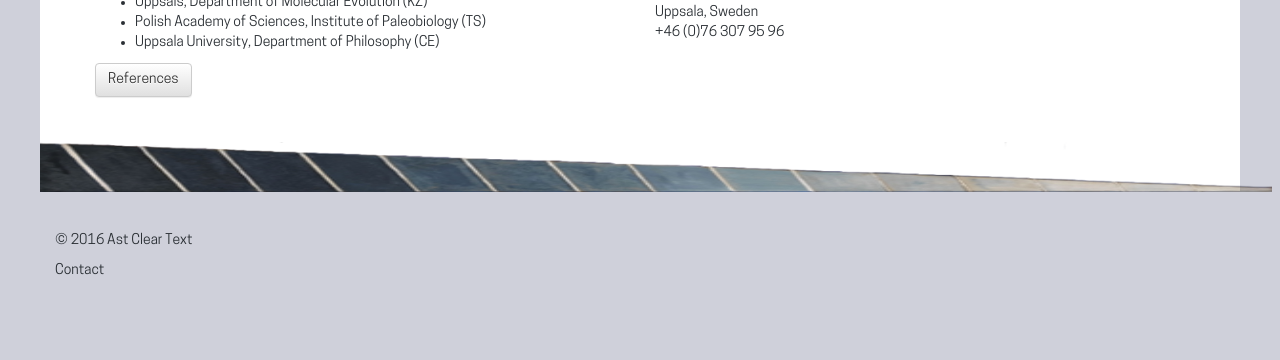
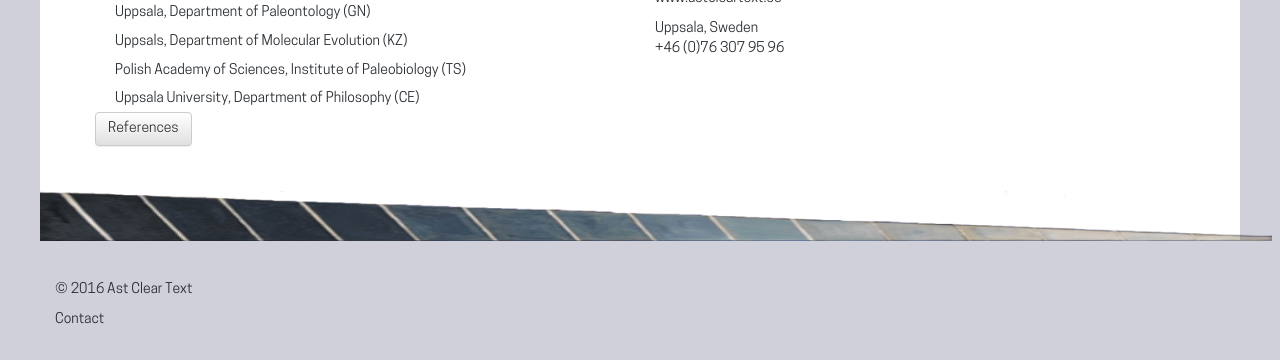
Before and after one commit to roomthily/arboreal-ducks, a plain HTML site: page index.html in a window 1280 px wide. Shown: the part 766-1126 px from the top of the page. Before the commit the page ends 1077 px from the top, so only its background shows below. Drawn offline with nearby package versions, Linux system fonts and the light colour scheme.

Commit message:
updated bullets

```diff
--- a/index.html
+++ b/index.html
@@ -118,6 +118,29 @@
             footer {
               margin-top:40px;
             }
+
+            ul {
+              list-style-type: none;
+              margin:0;
+              padding:0;
+            }
+
+            li {
+              padding-left:10px;
+            }
+
+            li:before {
+              /**content: '\0489';**/
+              content: '\21AC';
+              padding-right:10px;
+              color:#823125;
+              font-weight:bold;
+              font-size:15pt;
+            }
+
+            ul.no-bullets li:before {
+              content: '';
+            }
         </style>
         <link rel="stylesheet" href="css/bootstrap-theme.min.css">
         <link rel="stylesheet" href="css/main.css">
@@ -147,7 +170,6 @@
             <div class="col-md-6 col-lg-6">
               <p>Clear Text offers text editing and writing coaching for academic texts.</p>
             </div>
-            <p>Jennifer C. Ast, PhD</p>
         </div>
 
 
@@ -174,7 +196,7 @@
         <div class="col-md-6">
           <h2>University Clients</h2>
           <ul class="no-bullets">
-            <li>Uppsala UNiversity, Department of Business Studies (ME, MH, SA)</li>
+            <li>Uppsala University, Department of Business Studies (ME, MH, SA)</li>
             <li>Uppsala, Department of Paleontology (GN)</li>
             <li>Uppsals, Department of Molecular Evolution (KZ)</li>
             <li>Polish Academy of Sciences, Institute of Paleobiology (TS)</li>
```
